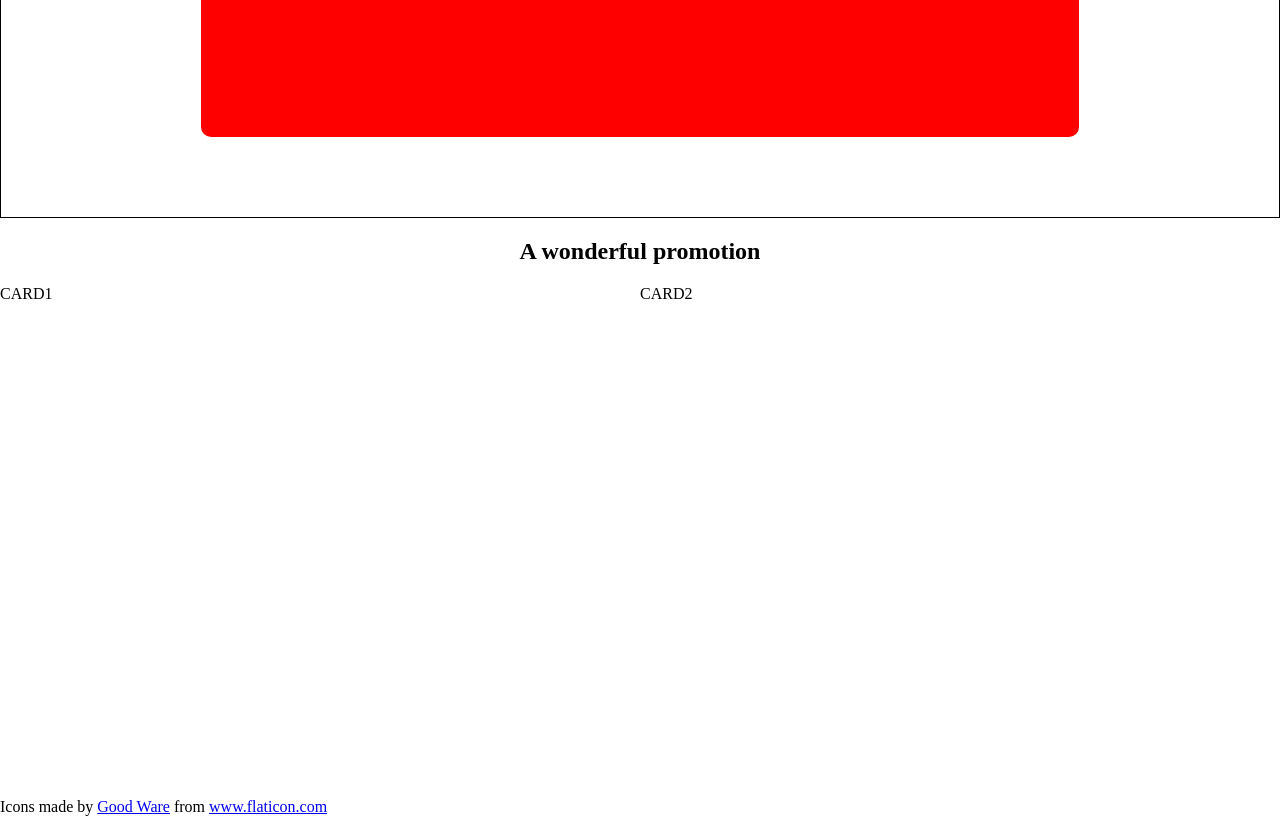
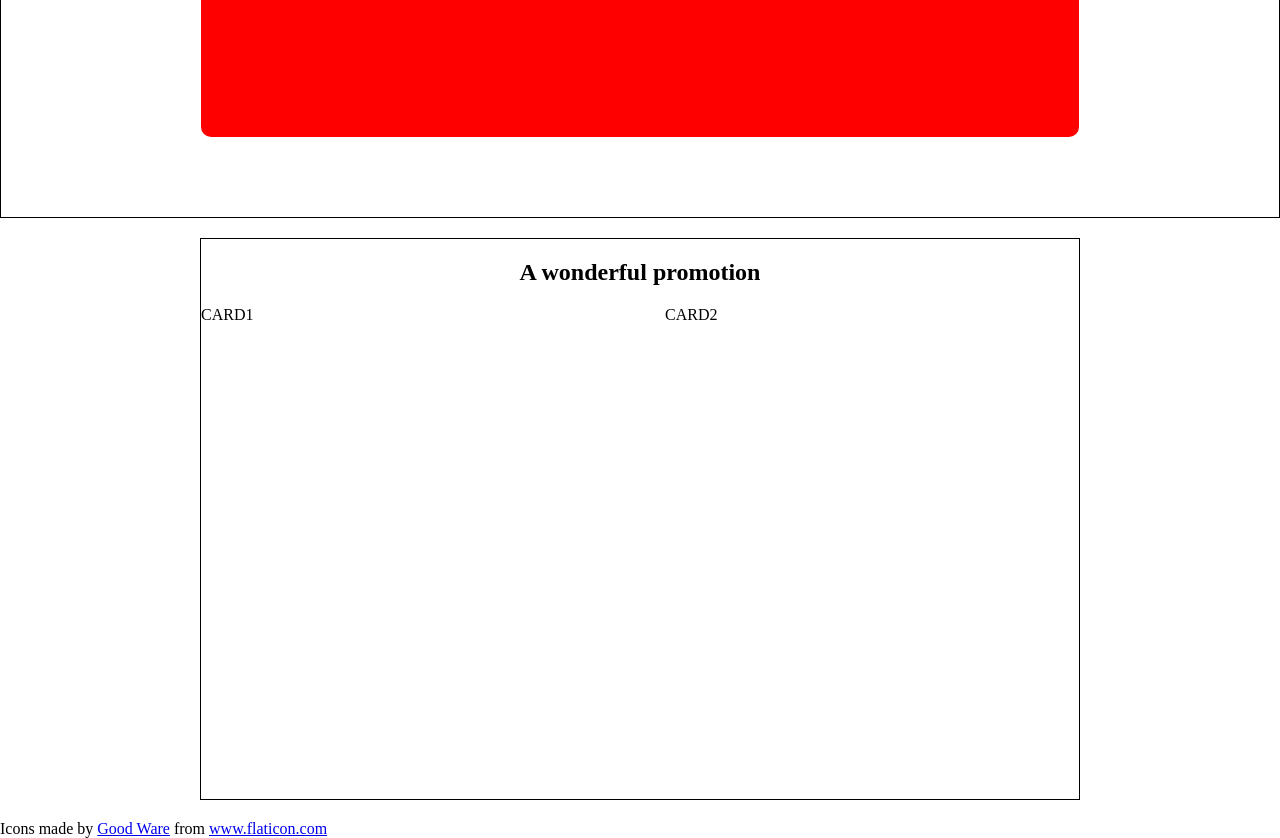
Before and after one commit to simo54/an_important_project, a website built with webpack: page dist/index.html in a window 1280 px wide. Shown: the part 824-1662 px from the top of the page. Before the commit the page ends 1640 px from the top, so only its background shows below. Built offline with Linux system fonts and the light colour scheme.

Commit message:
styling cards container

```diff
--- a/style/main.css
+++ b/style/main.css
@@ -22,6 +22,8 @@ main {
 .container_offer {
   display: block;
   height: 70vh;
+  border: 1px solid black;
+  margin: 20px 200px;
 }
 
 .container_title_promotion {
@@ -30,6 +32,7 @@ main {
 
 .cards_container {
   display: grid;
+  grid-column-gap: 50px;
   grid-template-columns: auto auto;
 }
 
```
Also changed, not shown: README.md, dist/main.js.
